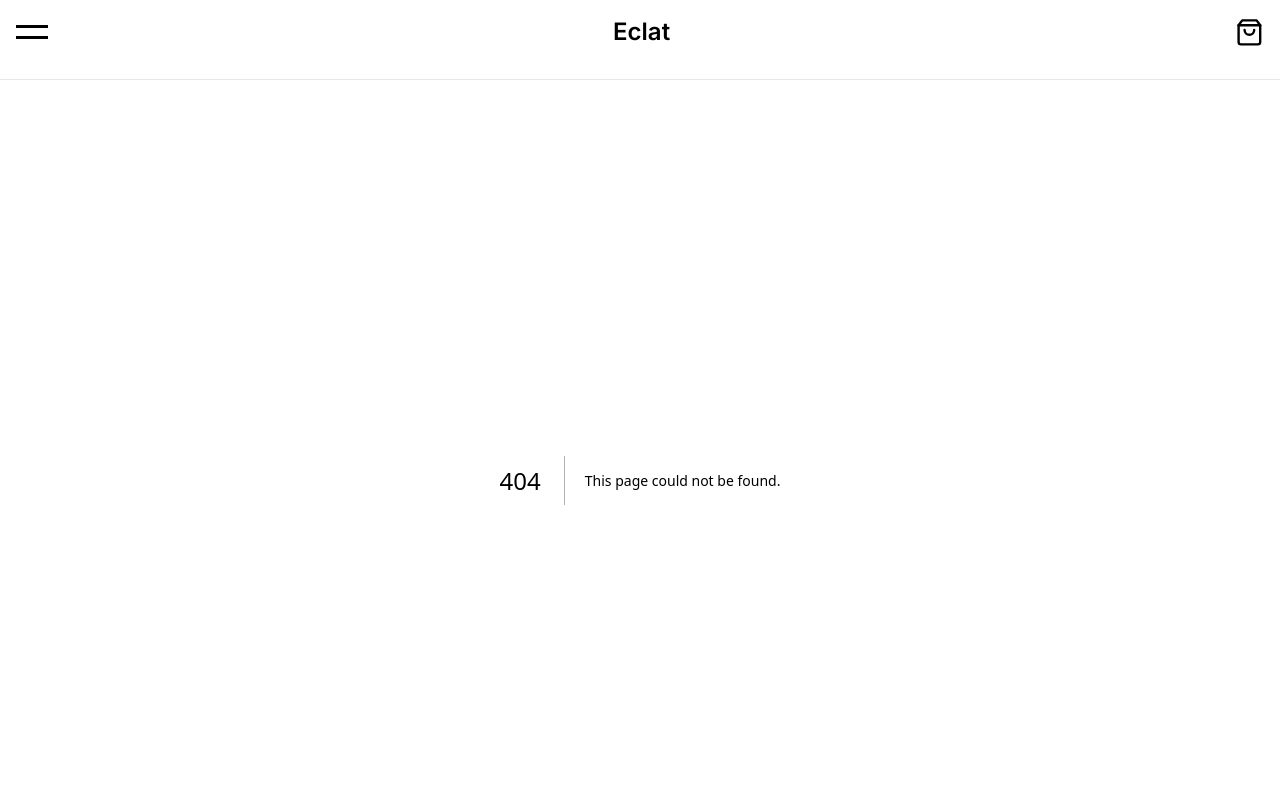
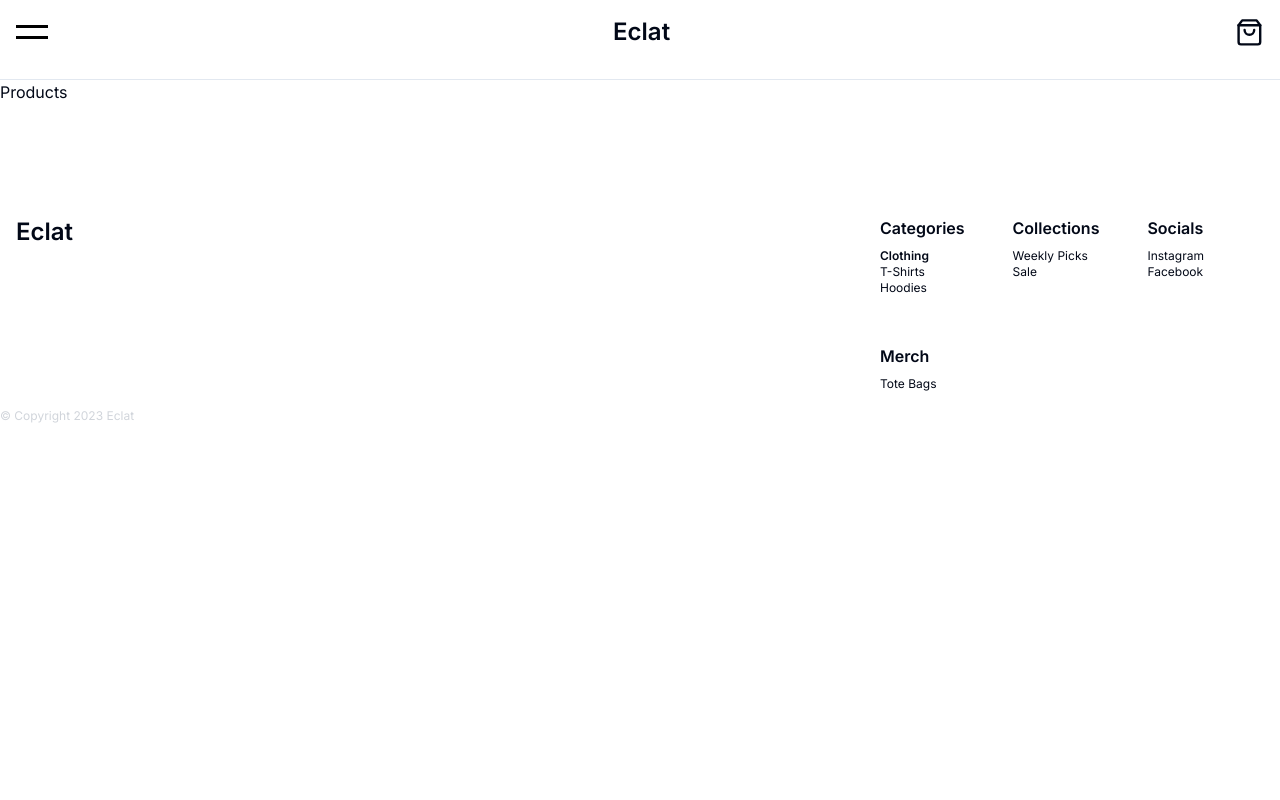
Before and after one commit to ratnaraj7/eclat, a Next.js app: page /products in a window 1280 px wide. Before the commit this address had no page. Shown: the top 800 px of the page. Built offline with nearby package versions, Linux system fonts and the light colour scheme.

Commit message:
feat: add product page and components

```diff
--- /dev/null
+++ b/app/products/[productId]/page.tsx
@@ -0,0 +1,7 @@
+import SingleProduct from '@/components/Products/SingleProduct';
+
+function SingleProductPage() {
+  return <SingleProduct />;
+}
+
+export default SingleProductPage;
--- /dev/null
+++ b/app/products/page.tsx
@@ -0,0 +1,7 @@
+import Products from '@/components/Products';
+
+function ProductsPage() {
+  return <Products />;
+}
+
+export default ProductsPage;
--- /dev/null
+++ b/components/Products/SingleProduct/index.tsx
@@ -0,0 +1,7 @@
+import React from 'react';
+
+function SingleProduct() {
+  return <div>SingleProduct</div>;
+}
+
+export default SingleProduct;
--- /dev/null
+++ b/components/Products/index.tsx
@@ -0,0 +1,7 @@
+import React from 'react';
+
+function Products() {
+  return <div>Products</div>;
+}
+
+export default Products;
```
